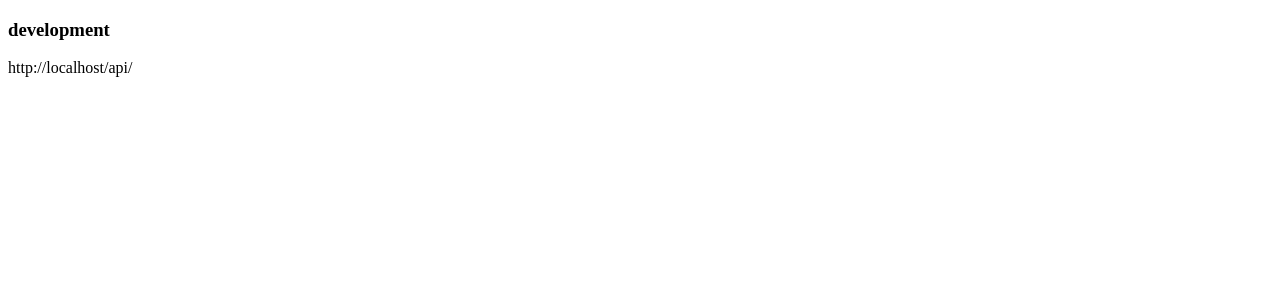
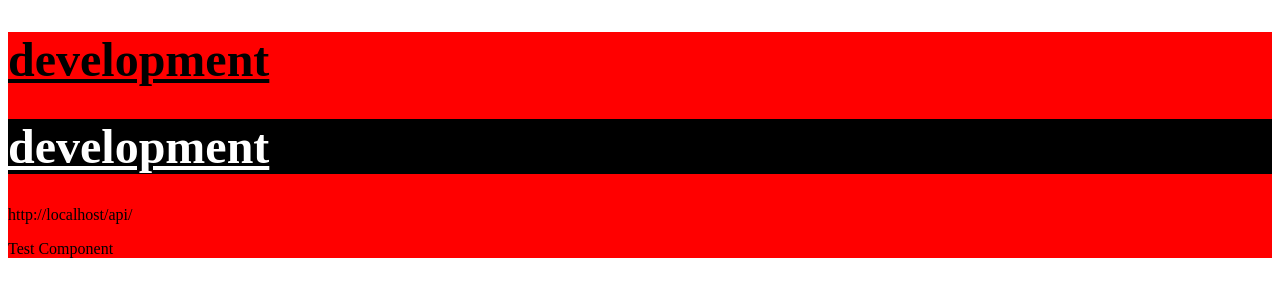
Before and after one commit to mehmetenfa/react-starter-kit, a React (Create React App) app: page / in a window 1280 px wide. Shown: the top 300 px of the page. Built offline with nearby package versions, Linux system fonts and the light colour scheme.

Commit message:
styled components

```diff
--- a/package.json
+++ b/package.json
@@ -6,9 +6,12 @@
     "@testing-library/jest-dom": "^5.16.5",
     "@testing-library/react": "^13.4.0",
     "@testing-library/user-event": "^13.5.0",
+    "components": "^0.1.0",
     "react": "^18.2.0",
     "react-dom": "^18.2.0",
     "react-scripts": "5.0.1",
+    "styled": "^1.0.0",
+    "styled-components": "^5.3.6",
     "web-vitals": "^2.1.4"
   },
   "scripts": {
--- a/src/App.js
+++ b/src/App.js
@@ -1,5 +1,8 @@
 import { useEffect } from "react";
 import logo from "./logo.svg";
+import styles from './App.module.css'
+import Test from "./Test";
+import { Title } from './Components'
 
 function App() {
 
@@ -10,11 +13,13 @@ function App() {
   })
 
   return (
-    <div className="App">
-      <h3>{process.env.NODE_ENV}</h3>
+    <div className={styles.App}>
+      <Title>{process.env.NODE_ENV}</Title>
+      <Title theme='dark'>{process.env.NODE_ENV}</Title>
       <p>
         {process.env.REACT_APP_API_URL}
       </p>
+      <Test />
       {process.env.NODE_ENV === "production" && (
         <>
           <img src="/logo192.png" alt="" />
--- /dev/null
+++ b/src/App.module.css
@@ -0,0 +1,3 @@
+.App {
+    background-color: red;
+}
--- /dev/null
+++ b/src/Components.js
@@ -0,0 +1,13 @@
+import styled, {css} from "styled-components";
+
+export const Title = styled.h1`
+  font-size: 3rem;
+  font-weight: 600;
+  text-decoration: underline;
+  ${(props) =>
+    props.theme === "dark" &&
+    css`
+      background: #000;
+      color: #fff;
+    `}
+`;
--- /dev/null
+++ b/src/Test.js
@@ -0,0 +1,9 @@
+import React from 'react'
+
+const Test = () => {
+  return (
+    <div className='App'>Test Component</div>
+  )
+}
+
+export default Test
```
Also changed, not shown: 1 other file (tests, documents, lock files or other folders).
